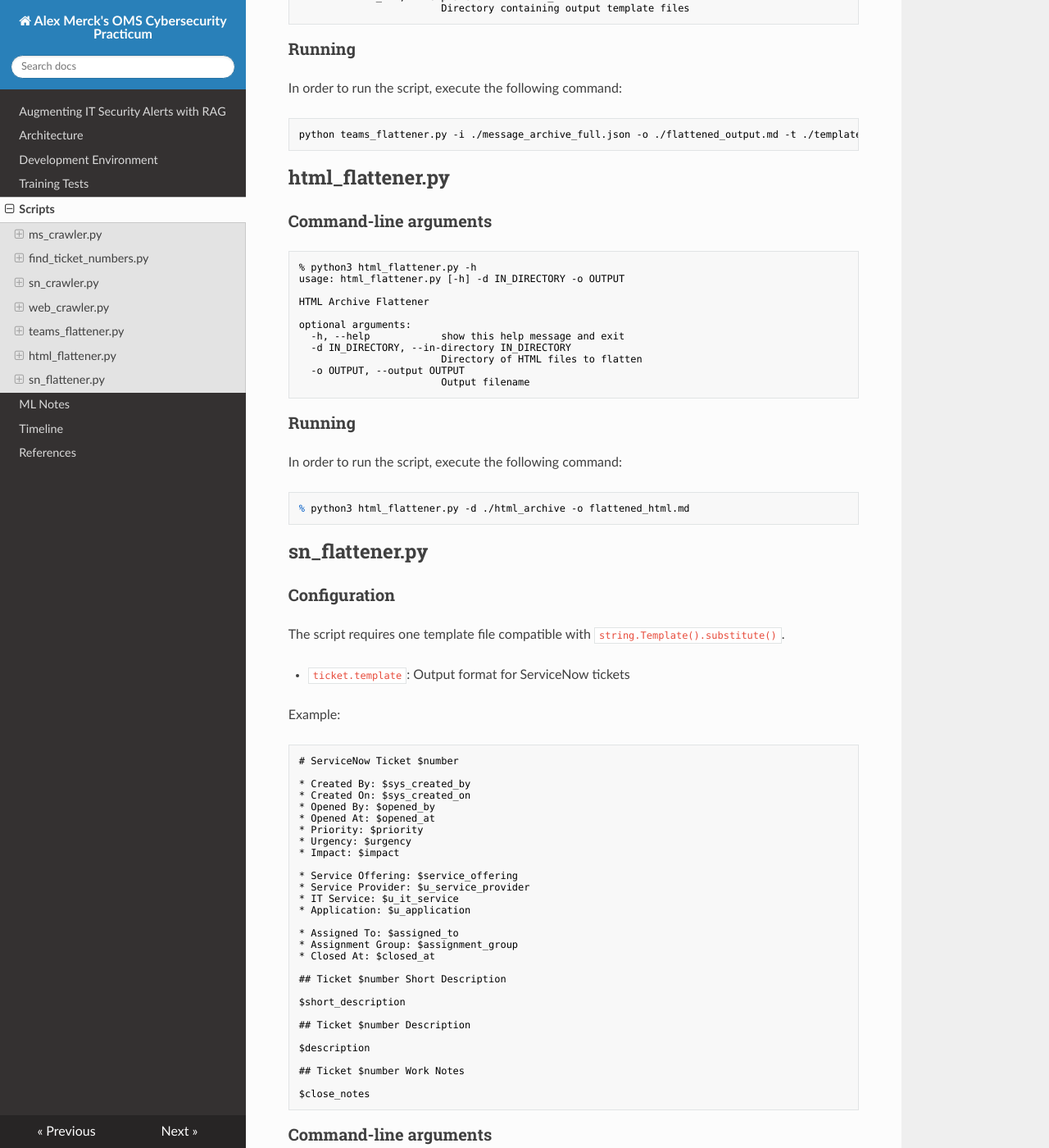
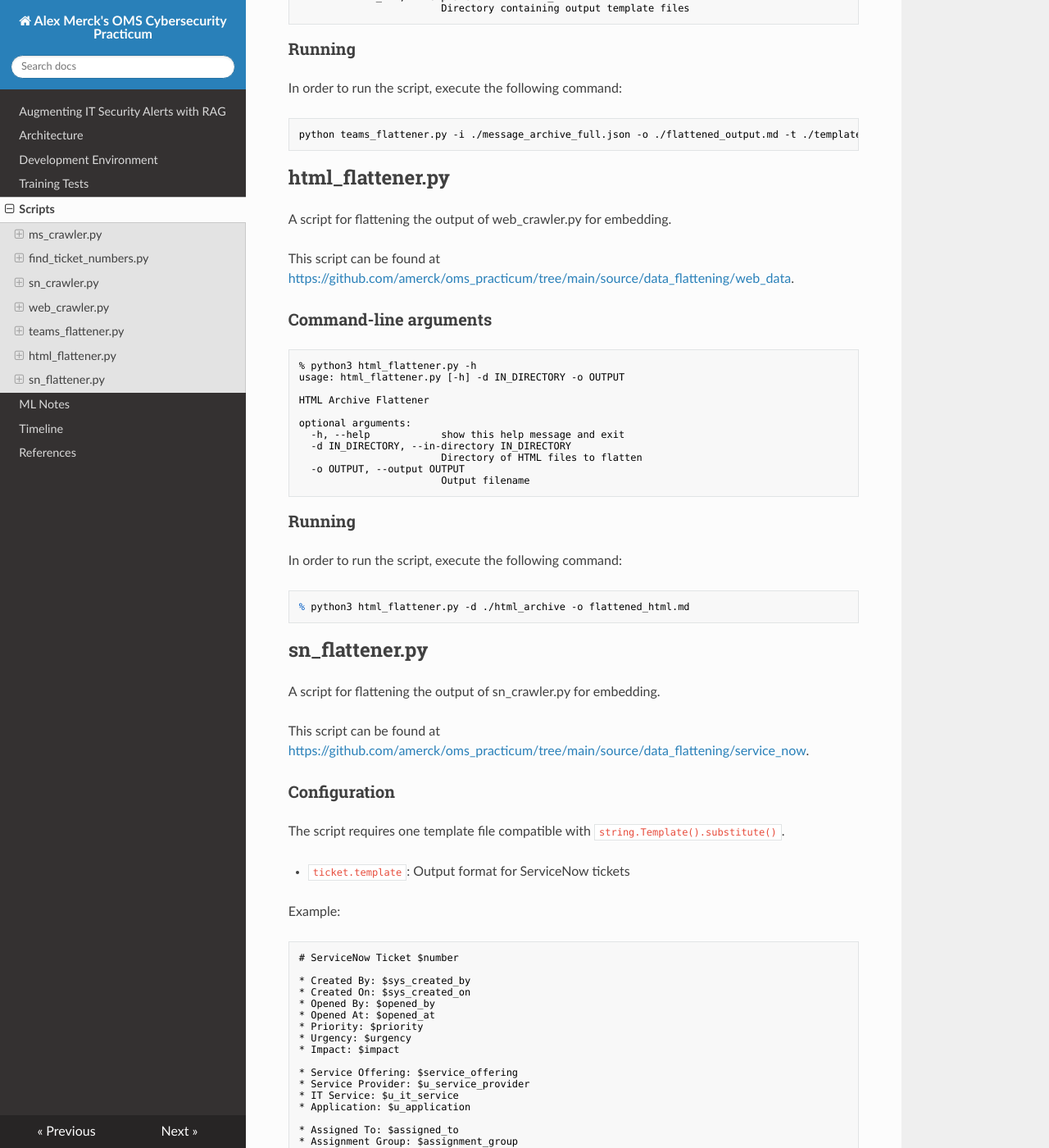
Before and after one commit to amerck/oms_practicum, an MkDocs documentation site: the page built from docs/scripts.md, in a window 1280 px wide and 1400 px high, scrolled down 4924 px. Shown: the whole window at 82% size. Built offline with MkDocs 1.6.1, drawn with Linux system fonts in a browser that asks for light colours; nearby versions of some CDN libraries.

Commit message:
Updating scripts documentation

````diff
--- a/docs/scripts.md
+++ b/docs/scripts.md
@@ -264,6 +264,11 @@ python teams_flattener.py -i ./message_archive_full.json -o ./flattened_output.m
 
 ## html_flattener.py
 
+A script for flattening the output of web_crawler.py for embedding.
+
+This script can be found at [https://github.com/amerck/oms_practicum/tree/main/source/data_flattening/web_data](https://github.com/amerck/oms_practicum/tree/main/source/data_flattening/web_data).
+
+
 ### Command-line arguments
 
 ```text
@@ -290,6 +295,11 @@ In order to run the script, execute the following command:
 
 
 ## sn_flattener.py
+
+A script for flattening the output of sn_crawler.py for embedding.
+
+This script can be found at [https://github.com/amerck/oms_practicum/tree/main/source/data_flattening/service_now](https://github.com/amerck/oms_practicum/tree/main/source/data_flattening/service_now).
+
 
 ### Configuration
 
````
